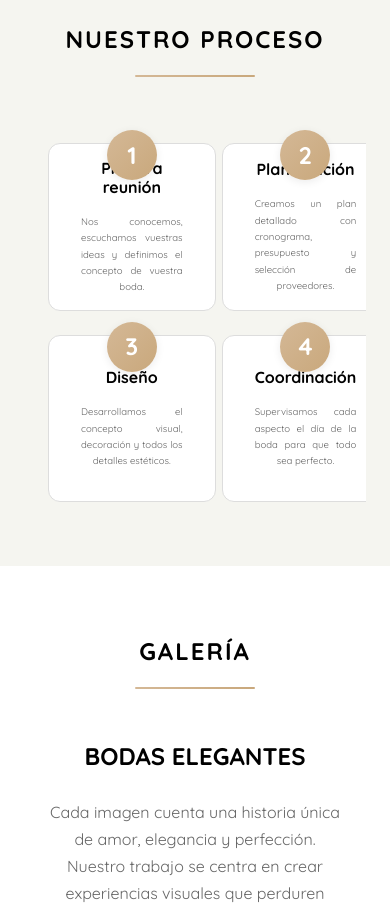
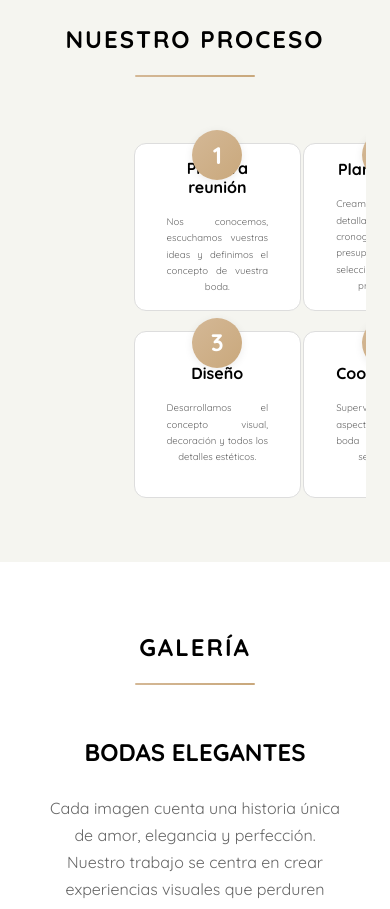
Before and after one commit to Patriciaddc80/rl-eventos-dossier, a React (Vite) app: page / in a window 390 px wide. Shown: the part 9820-10729 px from the top of the page. Built offline with nearby package versions, Linux system fonts and the light colour scheme; no server answers.

Commit message:
Actualizar estilos en Proceso.css

```diff
--- a/src/components/Proceso.css
+++ b/src/components/Proceso.css
@@ -122,8 +122,8 @@
 @media (max-width: 480px) {
   .proceso-container {
     grid-template-columns: repeat(2, 1fr);
-    gap: 6px;
-    max-width: 100%;
+    gap: 2px;
+    max-width: 50%;
     margin-top: var(--spacing-md);
   }
 
@@ -159,8 +159,7 @@
 /* Pantallas de 380px - cajitas más pequeñas */
 @media (max-width: 380px) {
   .proceso-container {
-    gap: 6px;
-    padding: 0 8px;
+    gap: 2px;
     margin-top: var(--spacing-sm);
   }
 
@@ -193,7 +192,6 @@
 @media (max-width: 320px) {
   .proceso-container {
     gap: 5px;
-    padding: 0 6px;
     margin-top: var(--spacing-sm);
   }
 
```
